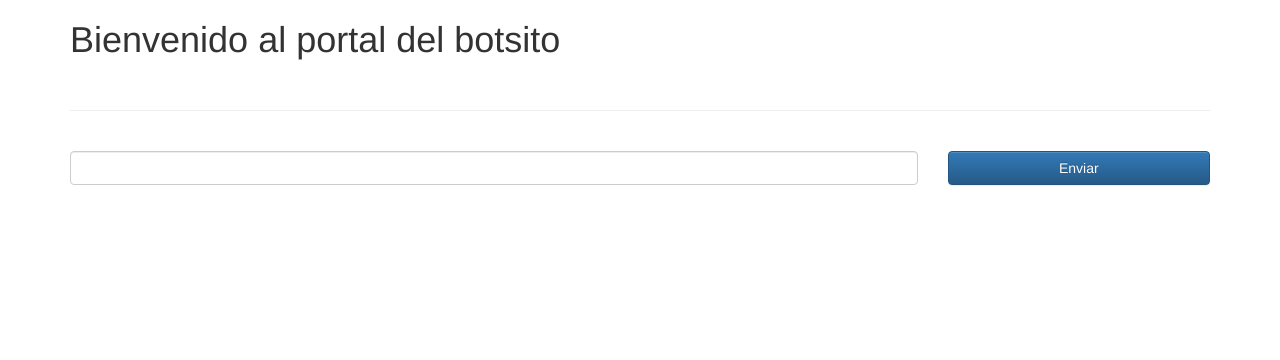
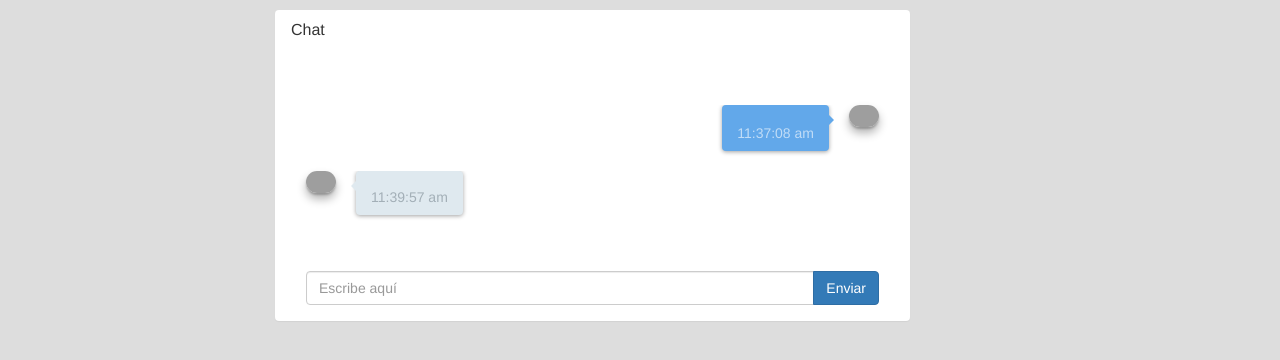
Before and after one commit to APLICACIONES-LC/APLICACIONES-LC, a Flask app: page / in a window 1280 px wide. Shown: the top 360 px of the page. Run offline with Flask 2, Linux system fonts and the light colour scheme; parts of the project's set-up code (start-up, migrations or seed data) failed here and were passed over; some libraries are stand-ins or nearby versions; grey boxes are pictures that could not be loaded.

Commit message:
Plantilla
Nueva plantilla html

```diff
--- a/app.py
+++ b/app.py
@@ -9,7 +9,7 @@ app.config['SECRET_KEY'] = 'enter-a-very-secretive-key-3479373'
 
 @app.route('/', methods=["GET", "POST"])
 def index():
-    return render_template('index.html', **locals())
+    return render_template('Clean_chat_box.html', **locals())
 
 
 
--- /dev/null
+++ b/templates/Clean_chat_box.html
@@ -0,0 +1,249 @@
+<!DOCTYPE html>
+<html lang="en">
+<head>
+    <meta charset="utf-8">
+    <!--  This file has been downloaded from bootdey.com @bootdey on twitter -->
+    <!--  All snippets are MIT license http://bootdey.com/license -->
+    <title>Clean chat box - Bootdey.com</title>
+    <meta name="viewport" content="width=device-width, initial-scale=1">
+	<script src="https://code.jquery.com/jquery-1.10.2.min.js"></script>
+    <link href="https://netdna.bootstrapcdn.com/bootstrap/3.3.6/css/bootstrap.min.css" rel="stylesheet">
+	<script src="https://netdna.bootstrapcdn.com/bootstrap/3.3.6/js/bootstrap.min.js"></script>
+</head>
+<body>
+<div class="container bootstrap snippets bootdeys">
+<div class="col-md-7 col-xs-12 col-md-offset-2">
+  <!-- Panel Chat -->
+  <div class="panel" id="chat">
+    <div class="panel-heading">
+      <h3 class="panel-title">
+        <i class="icon wb-chat-text" aria-hidden="true"></i> Chat
+      </h3>
+    </div>
+    <div class="panel-body">
+      <div class="chats">
+        <div class="chat">
+          <div class="chat-avatar">
+            <a class="avatar avatar-online" data-toggle="tooltip" href="#" data-placement="right" title="" data-original-title="June Lane">
+              <img src="https://bootdey.com/img/Content/avatar/avatar1.png" alt="...">
+              <i></i>
+            </a>
+          </div>
+          <div class="chat-body">
+            <div class="chat-content">
+             <p id="response"></p>
+              <time class="chat-time" datetime="2015-07-01T11:37">11:37:08 am</time>
+            </div>
+          </div>
+        </div>
+        <div class="chat chat-left">
+          <div class="chat-avatar">
+            <a class="avatar avatar-online" data-toggle="tooltip" href="#" data-placement="left" title="" data-original-title="Edward Fletcher">
+              <img src="https://bootdey.com/img/Content/avatar/avatar2.png" alt="...">
+              <i></i>
+            </a>
+          </div>
+          <div class="chat-body">
+            <div class="chat-content">
+              <p id="tu"/p>
+              <time class="chat-time" datetime="2015-07-01T11:39">11:39:57 am</time>
+            </div>
+          </div>
+        </div>
+
+      </div>
+    </div>
+    <div class="panel-footer">
+      <form>
+        <div class="input-group">
+          <input type="text" class="form-control" placeholder="Escribe aquí" name="question" id="question">
+          <span class="input-group-btn">
+            <button class="btn btn-primary" type="button" id="submit-button">Enviar</button>
+          </span>
+        </div>
+      </form>
+    </div>
+  </div>
+  <!-- End Panel Chat -->
+</div>
+</div>
+
+
+
+
+<style type="text/css">
+
+body {
+background:#ddd;
+margin-top:10px;
+}
+
+.chat-box {
+    height: 100%;
+    width: 100%;
+    background-color: #fff;
+    overflow: hidden
+}
+
+.chats {
+    padding: 30px 15px
+}
+
+.chat-avatar {
+    float: right
+}
+
+.chat-avatar .avatar {
+    width: 30px
+        -webkit-box-shadow: 0 2px 2px 0 rgba(0,0,0,0.2),0 6px 10px 0 rgba(0,0,0,0.3);
+    box-shadow: 0 2px 2px 0 rgba(0,0,0,0.2),0 6px 10px 0 rgba(0,0,0,0.3);
+}
+
+.chat-body {
+    display: block;
+    margin: 10px 30px 0 0;
+    overflow: hidden
+}
+
+.chat-body:first-child {
+    margin-top: 0
+}
+
+.chat-content {
+    position: relative;
+    display: block;
+    float: right;
+    padding: 8px 15px;
+    margin: 0 20px 10px 0;
+    clear: both;
+    color: #fff;
+    background-color: #62a8ea;
+    border-radius: 4px;
+        -webkit-box-shadow: 0 1px 4px 0 rgba(0,0,0,0.37);
+    box-shadow: 0 1px 4px 0 rgba(0,0,0,0.37);
+}
+
+.chat-content:before {
+    position: absolute;
+    top: 10px;
+    right: -10px;
+    width: 0;
+    height: 0;
+    content: '';
+    border: 5px solid transparent;
+    border-left-color: #62a8ea
+}
+
+.chat-content>p:last-child {
+    margin-bottom: 0
+}
+
+.chat-content+.chat-content:before {
+    border-color: transparent
+}
+
+.chat-time {
+    display: block;
+    margin-top: 8px;
+    color: rgba(255, 255, 255, .6)
+}
+
+.chat-left .chat-avatar {
+    float: left
+}
+
+.chat-left .chat-body {
+    margin-right: 0;
+    margin-left: 30px
+}
+
+.chat-left .chat-content {
+    float: left;
+    margin: 0 0 10px 20px;
+    color: #76838f;
+    background-color: #dfe9ef
+}
+
+.chat-left .chat-content:before {
+    right: auto;
+    left: -10px;
+    border-right-color: #dfe9ef;
+    border-left-color: transparent
+}
+
+.chat-left .chat-content+.chat-content:before {
+    border-color: transparent
+}
+
+.chat-left .chat-time {
+    color: #a3afb7
+}
+
+.panel-footer {
+    padding: 0 30px 15px;
+    background-color: transparent;
+    border-top: 1px solid transparent;
+    border-bottom-right-radius: 3px;
+    border-bottom-left-radius: 3px;
+}
+.avatar img {
+    width: 100%;
+    max-width: 100%;
+    height: auto;
+    border: 0 none;
+    border-radius: 1000px;
+}
+.chat-avatar .avatar {
+    width: 30px;
+}
+.avatar {
+    position: relative;
+    display: inline-block;
+    width: 40px;
+    white-space: nowrap;
+    border-radius: 1000px;
+    vertical-align: bottom;
+}
+</style>
+
+<script type="text/javascript">
+
+</script>
+
+<script src="/static/jquery.min.js" ></script>
+    <script>
+
+
+      jQuery(document).ready(function() {
+
+        $("#submit-button").click(function(e) {
+          e.preventDefault();
+
+
+          $.ajax({
+              type: "POST",
+              url: "/chatbot",
+              data: {
+                  question: $("#question").val()
+              },
+              success: function(result) {
+                $("#response").append(result.response);
+				$("#tu").append($("#question").val());
+                $("#question").val("")
+              },
+              error: function(result) {
+                  alert('error');
+              }
+          });
+
+
+
+        });
+
+      });
+
+
+    </script>
+
+</body>
+</html>
--- a/templates/index.html
+++ b/templates/index.html
@@ -8,7 +8,7 @@
     <meta name="description" content="">
     <meta name="viewport" content="width=device-width, initial-scale=1">
 
-    <title>Skolo</title>
+    <title>Botsito</title>
 
     <link rel="stylesheet" href="https://maxcdn.bootstrapcdn.com/bootstrap/3.3.7/css/bootstrap.min.css" integrity="sha384-BVYiiSIFeK1dGmJRAkycuHAHRg32OmUcww7on3RYdg4Va+PmSTsz/K68vbdEjh4u" crossorigin="anonymous">
     <link rel="stylesheet" href="https://maxcdn.bootstrapcdn.com/bootstrap/3.3.7/css/bootstrap-theme.min.css" integrity="sha384-rHyoN1iRsVXV4nD0JutlnGaslCJuC7uwjduW9SVrLvRYooPp2bWYgmgJQIXwl/Sp" crossorigin="anonymous">
```
